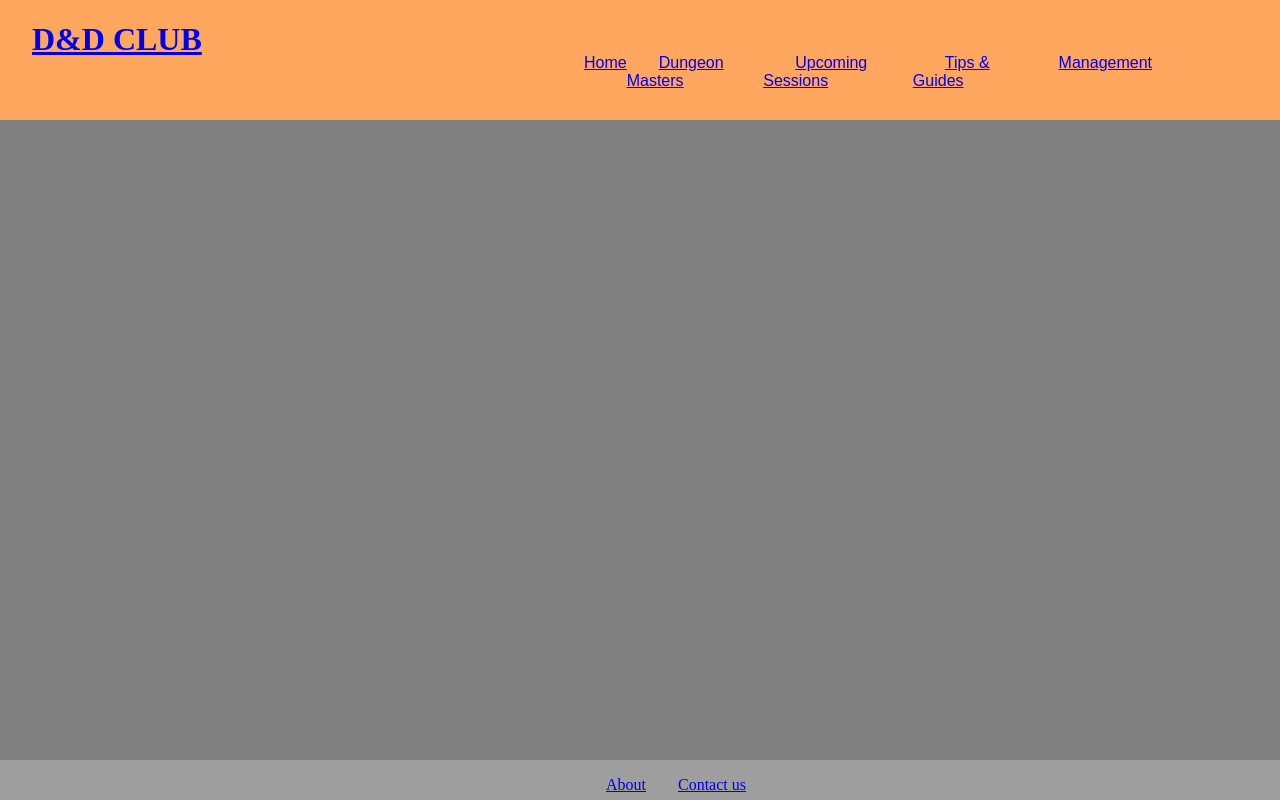
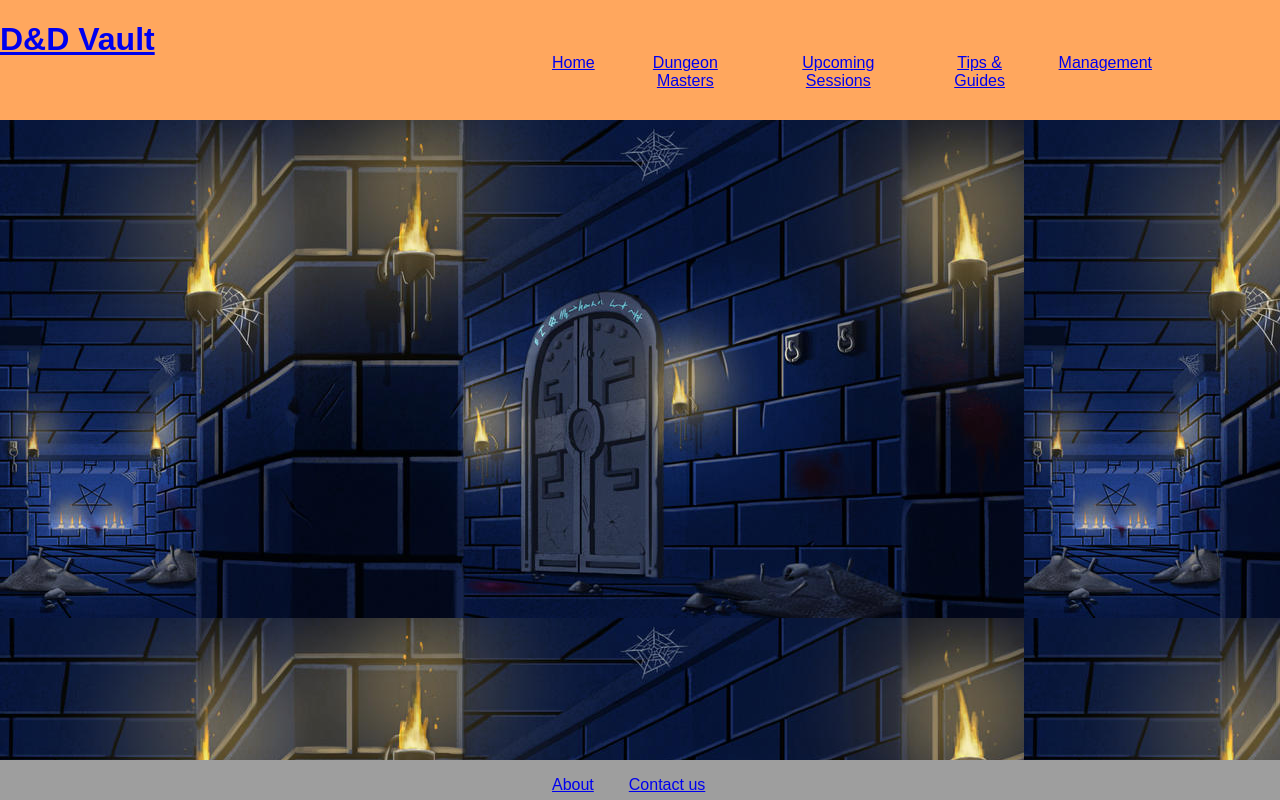
Before and after one commit to Laufley/DnD_Vault_Website, a Flask app: page /home in a window 1280 px wide. Run offline with Flask 2, Linux system fonts and the light colour scheme; data that the repository does not hold is empty; some libraries are stand-ins or nearby versions.

Commit message:
more changes

```diff
--- a/static/style.css
+++ b/static/style.css
@@ -1,45 +1,58 @@
 /* Intro (Index) page */
 
 .empty-page {
-    background-color:  black;
+    background: url('images/door.jpeg');
+    background-size: cover;
+    background-repeat: no-repeat;
+    /* background-color: black; */
+
 }
 
 #intro-text {
-    color: white;
+    color: rgba(255, 255, 255, 0.862);
 }
 
 /* Base CSS*/
 
 body {
-    /* font-family: 'Lobster', sans-serif; */
-    background-color: grey;
+    font-family: 'Lobster', sans-serif;
     margin: 0rem;
-    text-indent: 2rem;
     padding:0;
     min-height: 100vh;
 
 }
 
-#title {
+/* #title { */
+#home_list_campaigns{
     font-style: none;
     margin-top: 1rem;
-    color: blue;
+    color: rgb(211, 211, 226);
     display: flex;
     flex-direction: column;
     align-items: left;
+    width: 20%;
+    background-color: rgba(120, 85, 36, 0.419);
 }
 
+/* nav and grid */
+#navigation{
+    display: flex;
+    flex-direction:row;
+    justify-content: space-between;
+    width: 100%;
+
+}
 
 #navigation > ul {
     font-family: 'Lobster', sans-serif;
-    color: rgb(75, 9, 207);;
+    color: rgb(9, 207, 78);;
     list-style: none;
-    display: flex;
-    flex-direction:row;
-    justify-content:flex-end;
     margin-left: 40%;
     margin-right: 10%;
     margin-top: -26px;
+    display: flex;
+    column-gap: 35px;
+    text-align: center;
 
     }
 
@@ -52,24 +65,30 @@ body {
     }
 
 #main{
+    background: url('images/crypt.jpeg');
     grid-area: main;
     min-height: 80vh;
     }
 
 #footer {
-    width:100%;
-    bottom:0rem;
-    text-align: center;
     background-color: #9e9e9e;
     grid-area: footer;
     max-height: 2rem;
     min-height: 5vh;
-        }
+    display: flex;
+    width: 100%;
+    }
 
 #footer > ul{
     display: flex;
     justify-content: center;
+    font-family: 'Lobster', sans-serif;
+    color: rgb(75, 9, 207);;
     list-style: none;
+    margin-left: 40%;
+    display: flex;
+    column-gap: 35px;
+    text-align: center;
 }
 
 #grid-container{
--- a/templates/base.html
+++ b/templates/base.html
@@ -1,7 +1,7 @@
 <!DOCTYPE html>
 <html>
 <head>
-    <title>D&D Club</title>
+    <title>D&D Vault</title>
     <meta charset="UTF-8">
     <meta http-equiv="X-UA-Compatible" content="IE=edge">
     <meta name="viewport" content="width=device-width, initial-scale=1.0">
@@ -10,7 +10,7 @@
 </head>
 <body id="grid-container">
     <header id = "header">
-        <a href="/home" ><h1>D&D CLUB</h1></a>
+        <a href="/home" id="main_title"><h1>D&D Vault</h1></a>
         <nav id="navigation">
             <ul>
                 <li>
--- a/templates/index.html
+++ b/templates/index.html
@@ -2,7 +2,7 @@
 <html>
 <head>
 
-    <title>D&D Club</title>
+    <title>D&D Vault</title>
     <meta charset="UTF-8">
     <meta http-equiv="X-UA-Compatible" content="IE=edge">
     <meta name="viewport" content="width=device-width, initial-scale=1.0">
--- a/templates/public/home.html
+++ b/templates/public/home.html
@@ -2,7 +2,7 @@
 
 {% block content %}
     <div id="campaigns">
-            <ol>
+            <ol id="home_list_campaigns">
             {% for campaign in all_campaigns %}
                 <li>
                     <a href="/campaign/{{campaign.id}}" target="_blank" id="campaign_list"> {{campaign.title}}</a>
```
Also changed, not shown: static/images/crypt.jpeg (added), static/images/door.jpeg (added).
